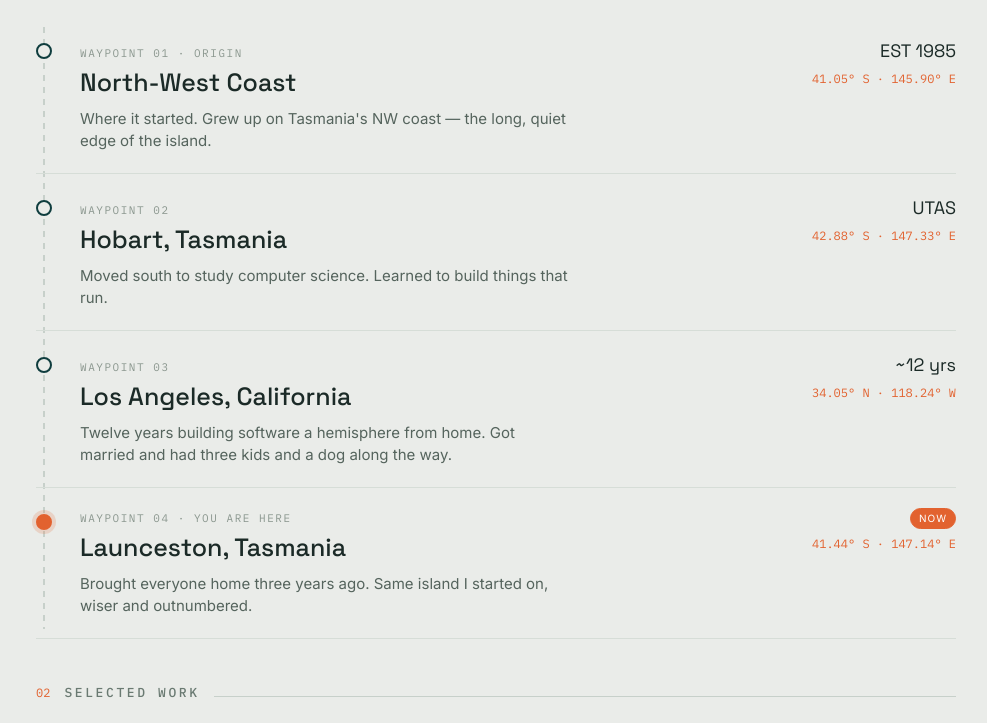
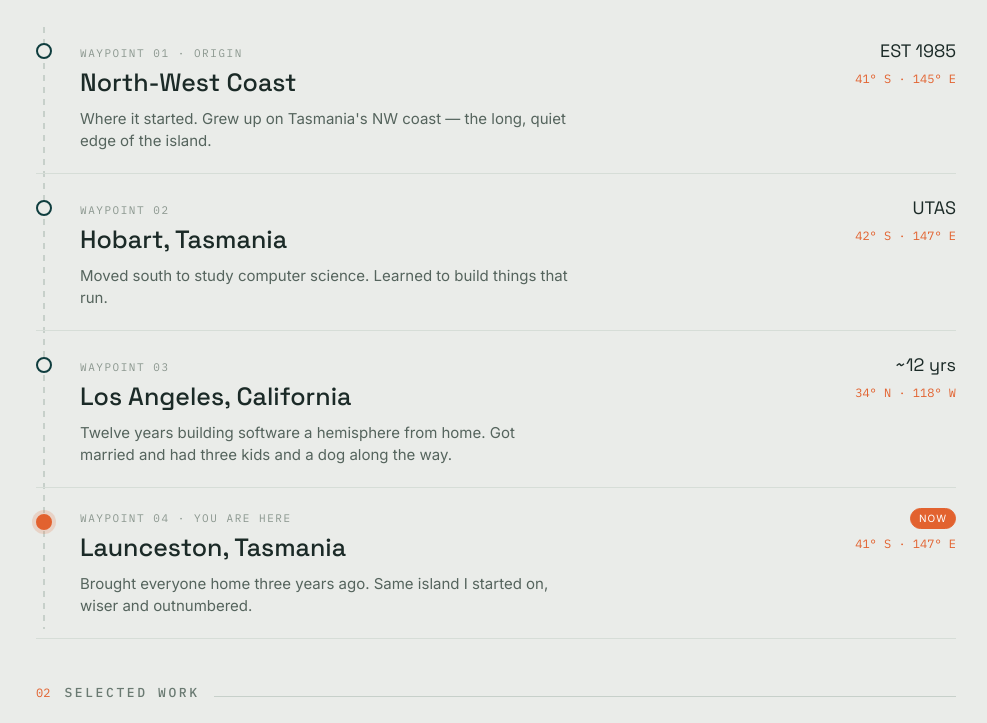
Before and after one commit to npburgess/npb, an Astro site: page / in a window 1280 px wide. Shown: the part 1194-1917 px from the top of the page, without its empty margins (144-1131 px from the left). Built offline with nearby package versions, Linux system fonts and the light colour scheme; Astro itself is replaced by a stand-in of ours.

Commit message:
Drop decimal places from lat/long coordinates (site + OG)

```diff
--- a/src/components/Footer.astro
+++ b/src/components/Footer.astro
@@ -4,5 +4,5 @@ const year = new Date().getFullYear();
 
 <footer class="site-footer">
 	<span>© {year} NATHANIEL BURGESS · LAUNCESTON, TAS</span>
-	<span>41.4° S · 147.1° E</span>
+	<span>41° S · 147° E</span>
 </footer>
--- a/src/pages/index.astro
+++ b/src/pages/index.astro
@@ -7,10 +7,10 @@ import ContactModal from "../components/ContactModal.tsx";
 
 // Biographical journey (one-off, inline)
 const journey = [
-	{ n: "WAYPOINT 01 · ORIGIN", title: "North-West Coast", desc: "Where it started. Grew up on Tasmania's NW coast — the long, quiet edge of the island.", right: { yr: "EST 1985", coord: "41.05° S · 145.90° E" } },
-	{ n: "WAYPOINT 02", title: "Hobart, Tasmania", desc: "Moved south to study computer science. Learned to build things that run.", right: { yr: "UTAS", coord: "42.88° S · 147.33° E" } },
-	{ n: "WAYPOINT 03", title: "Los Angeles, California", desc: "Twelve years building software a hemisphere from home. Got married and had three kids and a dog along the way.", right: { yr: "~12 yrs", coord: "34.05° N · 118.24° W" } },
-	{ n: "WAYPOINT 04 · YOU ARE HERE", title: "Launceston, Tasmania", desc: "Brought everyone home three years ago. Same island I started on, wiser and outnumbered.", here: true, right: { tag: "now", coord: "41.44° S · 147.14° E" } }
+	{ n: "WAYPOINT 01 · ORIGIN", title: "North-West Coast", desc: "Where it started. Grew up on Tasmania's NW coast — the long, quiet edge of the island.", right: { yr: "EST 1985", coord: "41° S · 145° E" } },
+	{ n: "WAYPOINT 02", title: "Hobart, Tasmania", desc: "Moved south to study computer science. Learned to build things that run.", right: { yr: "UTAS", coord: "42° S · 147° E" } },
+	{ n: "WAYPOINT 03", title: "Los Angeles, California", desc: "Twelve years building software a hemisphere from home. Got married and had three kids and a dog along the way.", right: { yr: "~12 yrs", coord: "34° N · 118° W" } },
+	{ n: "WAYPOINT 04 · YOU ARE HERE", title: "Launceston, Tasmania", desc: "Brought everyone home three years ago. Same island I started on, wiser and outnumbered.", here: true, right: { tag: "now", coord: "41° S · 147° E" } }
 ];
 
 // Projects in the intended display order
@@ -25,7 +25,7 @@ const displayUrl = (u?: string) => (u ? u.replace(/^https?:\/\/(www\.)?/, "").re
 	<!-- HERO -->
 	<section class="hero">
 		<div>
-			<div class="coord mono">CURRENT POSITION · 41.4358° S &nbsp; 147.1441° E · LAUNCESTON</div>
+			<div class="coord mono">CURRENT POSITION · 41° S &nbsp; 147° E · LAUNCESTON</div>
 			<h1 class="disp">Software engineer,<br />by way of everywhere.</h1>
 			<p>
 				I grew up on Tasmania's north-west coast, learned to code in Hobart, spent twelve years
```
Also changed, not shown: public/og.png.
